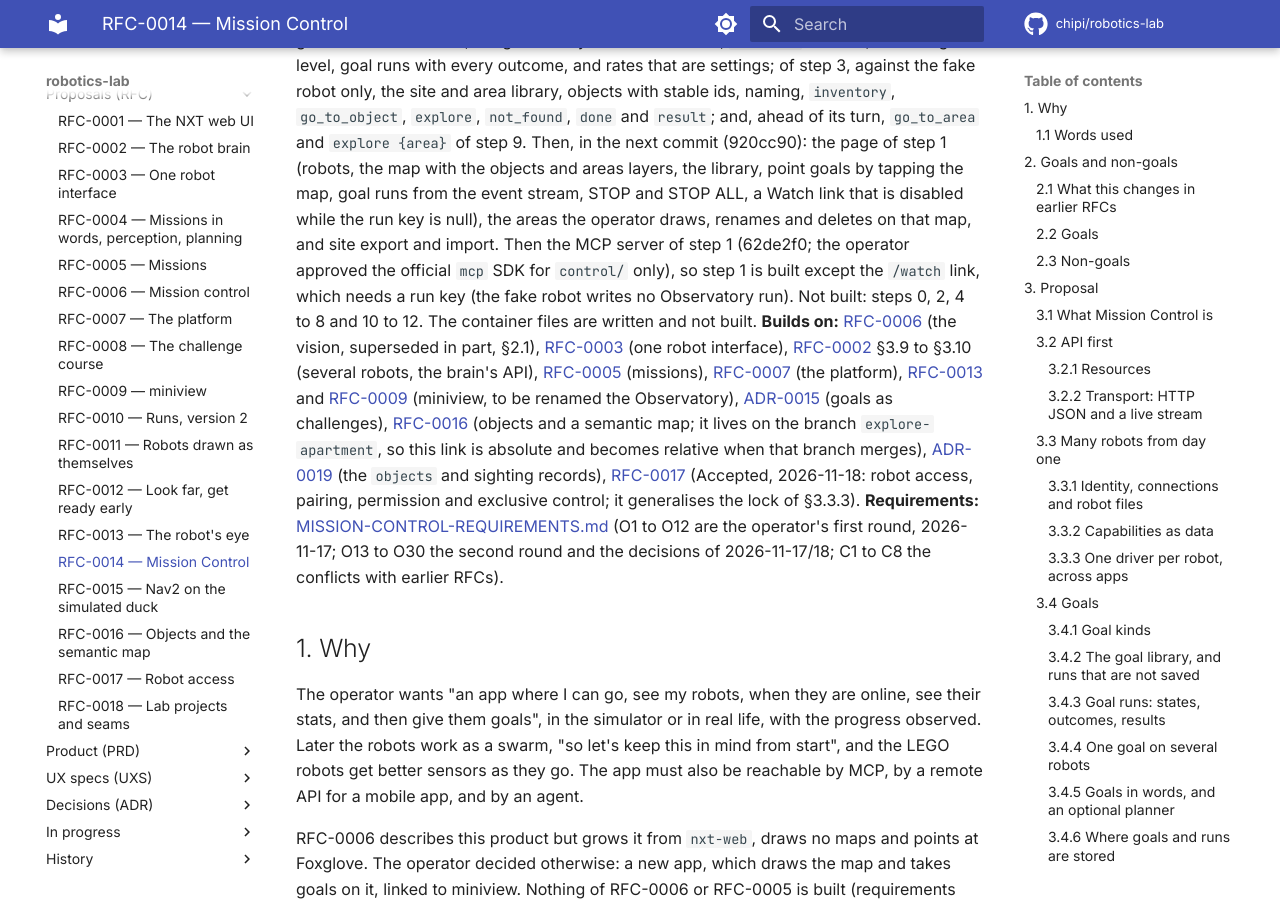
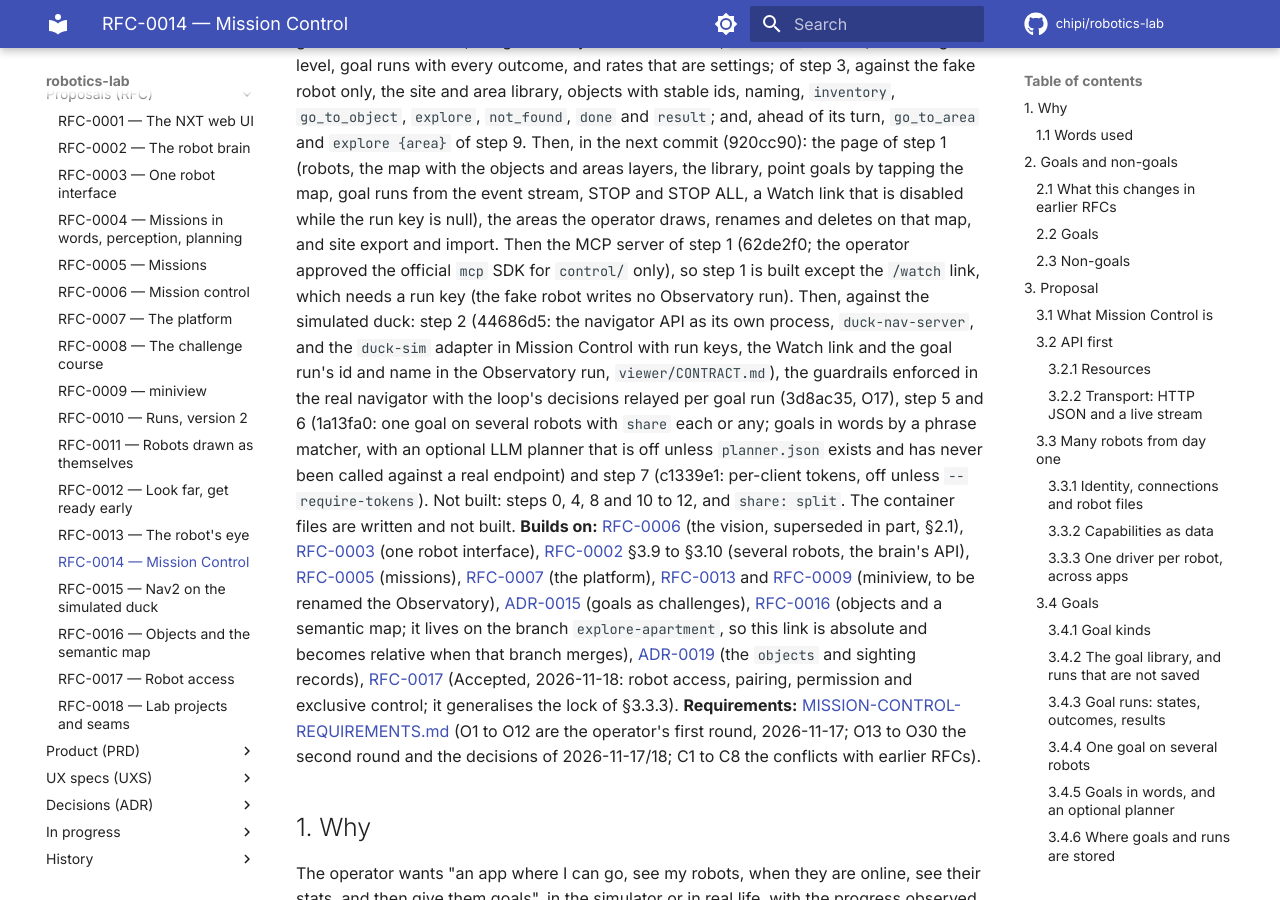
Before and after one commit to chipi/robotics-lab, an MkDocs documentation site: the page built from docs/rfc/RFC-0014-mission-control.md, in a window 1280 px wide and 900 px high, scrolled down 312 px. Built offline with MkDocs 1.6.1 and Material for MkDocs 9.7.7, drawn with Linux system fonts in a browser that asks for light colours; comment, search, counter and statistics services are not loaded.

Commit message:
docs: RFC-0014 status for steps 2, 3, 5, 6 and 7
Co-Authored-By: Claude Opus 5.5 <noreply@anthropic.com>
Claude-Session: https://claude.ai/code/session_014cvkLDtihKBLiV2cbMenbC

```diff
--- a/docs/rfc/RFC-0014-mission-control.md
+++ b/docs/rfc/RFC-0014-mission-control.md
@@ -12,8 +12,15 @@ library, point goals by tapping the map, goal runs from the event stream, STOP a
 link that is disabled while the run key is null), the areas the operator draws, renames and deletes
 on that map, and site export and import. Then the MCP server of step 1 (62de2f0; the operator
 approved the official `mcp` SDK for `control/` only), so step 1 is built except the `/watch` link,
-which needs a run key (the fake robot writes no Observatory run). Not built: steps 0, 2, 4 to 8 and
-10 to 12. The container files are written and not built.
+which needs a run key (the fake robot writes no Observatory run). Then, against the simulated duck:
+step 2 (44686d5: the navigator API as its own process, `duck-nav-server`, and the `duck-sim` adapter
+in Mission Control with run keys, the Watch link and the goal run's id and name in the Observatory
+run, `viewer/CONTRACT.md`), the guardrails enforced in the real navigator with the loop's decisions
+relayed per goal run (3d8ac35, O17), step 5 and 6 (1a13fa0: one goal on several robots with `share`
+each or any; goals in words by a phrase matcher, with an optional LLM planner that is off unless
+`planner.json` exists and has never been called against a real endpoint) and step 7 (c1339e1:
+per-client tokens, off unless `--require-tokens`). Not built: steps 0, 4, 8 and 10 to 12, and
+`share: split`. The container files are written and not built.
 **Builds on:** [RFC-0006](RFC-0006-mission-control.md) (the vision, superseded in part, §2.1),
 [RFC-0003](RFC-0003-robot-interface.md) (one robot interface),
 [RFC-0002](RFC-0002-robot-brain.md) §3.9 to §3.10 (several robots, the brain's API),
```
